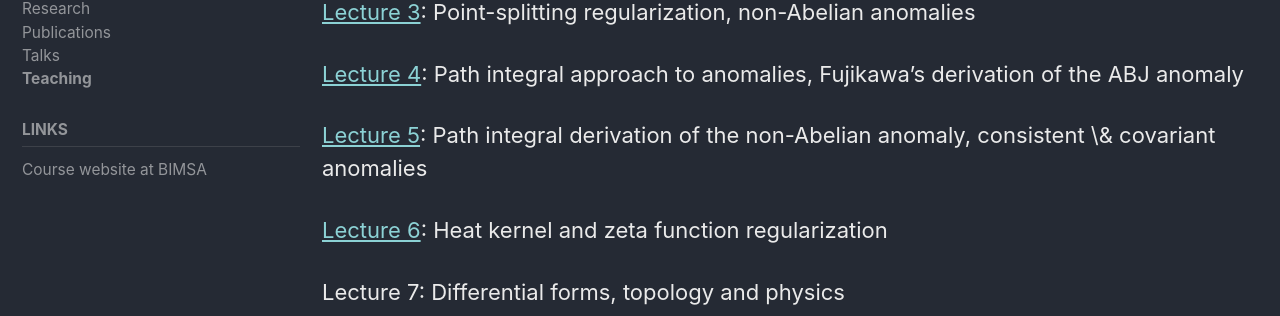
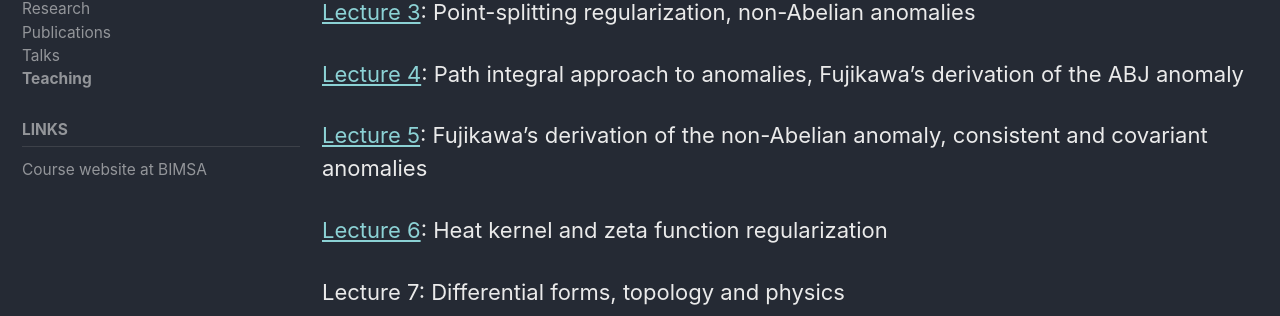
Before and after one commit to ipapadimitriou/ipapadimitriou.github.io, a Jekyll site: the page built from _pages/teaching.md, in a window 1280 px wide and 1400 px high, scrolled down 914 px. Shown: the part 138-454 px from the top of the window. Built offline with Jekyll 4.4.1, drawn with Linux system fonts in a browser that asks for light colours; cached includes are drawn as plain includes; some of the changed text lies outside the part shown.

Commit message:
Update teaching.md

```diff
--- a/_pages/teaching.md
+++ b/_pages/teaching.md
@@ -58,7 +58,7 @@ R. Bertlmann, Anomalies in quantum field theory. Oxford University Press, 1996.
 
 [Lecture 4](./attachments/teaching/QFT Anomalies and Applications 2021/lecture notes/QFT Anomalies - Lecture 4.pdf): Path integral approach to anomalies, Fujikawa's derivation of the ABJ anomaly
 
-[Lecture 5](./attachments/teaching/QFT Anomalies and Applications 2021/lecture notes/QFT Anomalies - Lecture 5.pdf): Path integral derivation of the non-Abelian anomaly, consistent \& covariant anomalies
+[Lecture 5](./attachments/teaching/QFT Anomalies and Applications 2021/lecture notes/QFT Anomalies - Lecture 5.pdf): Fujikawa's derivation of the non-Abelian anomaly, consistent and covariant anomalies
 
 [Lecture 6](./attachments/teaching/QFT Anomalies and Applications 2021/lecture notes/QFT Anomalies - Lecture 6.pdf): Heat kernel and zeta function regularization
 
```
Also changed, not shown: other parts of _pages/teaching.md (+0 -2 lines).
